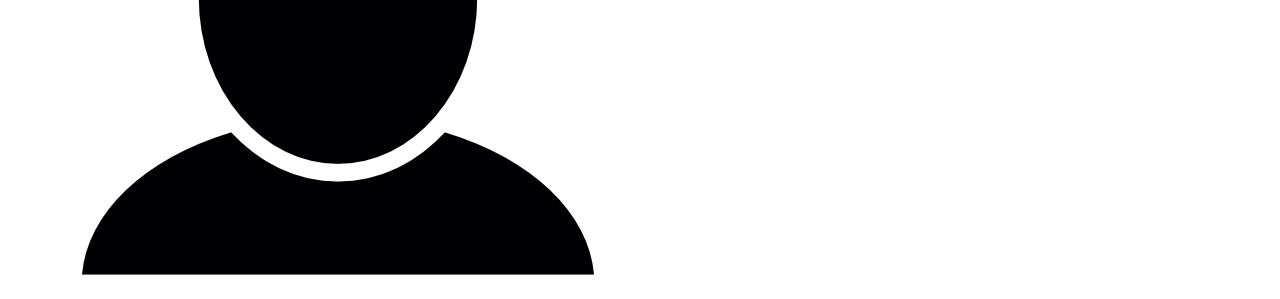
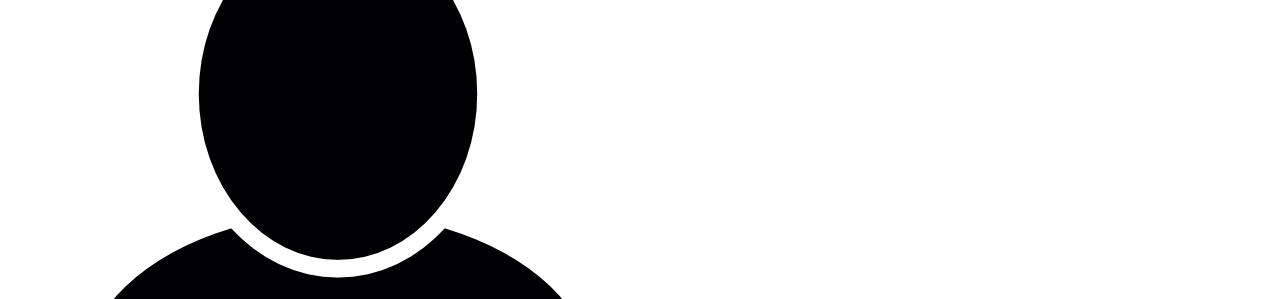
Before and after one commit to kasimnurlgn/only-bootstrap, a plain HTML site: page index.html in a window 1280 px wide. Shown: the part 203-502 px from the top of the page. Drawn offline with nearby package versions, Linux system fonts and the light colour scheme.

Commit message:
About page add

```diff
--- a/index.html
+++ b/index.html
@@ -56,7 +56,7 @@
     <!-- header section ends here  -->
 
     <!-- About me section starts  -->
-    <div class="container">
+    <div class="container mt-5 pt-5">
       <div class="row">
         <div class="img col-md-6">
           <img src="./Resource/boy.png" class="img-fluid" alt="" />
```
